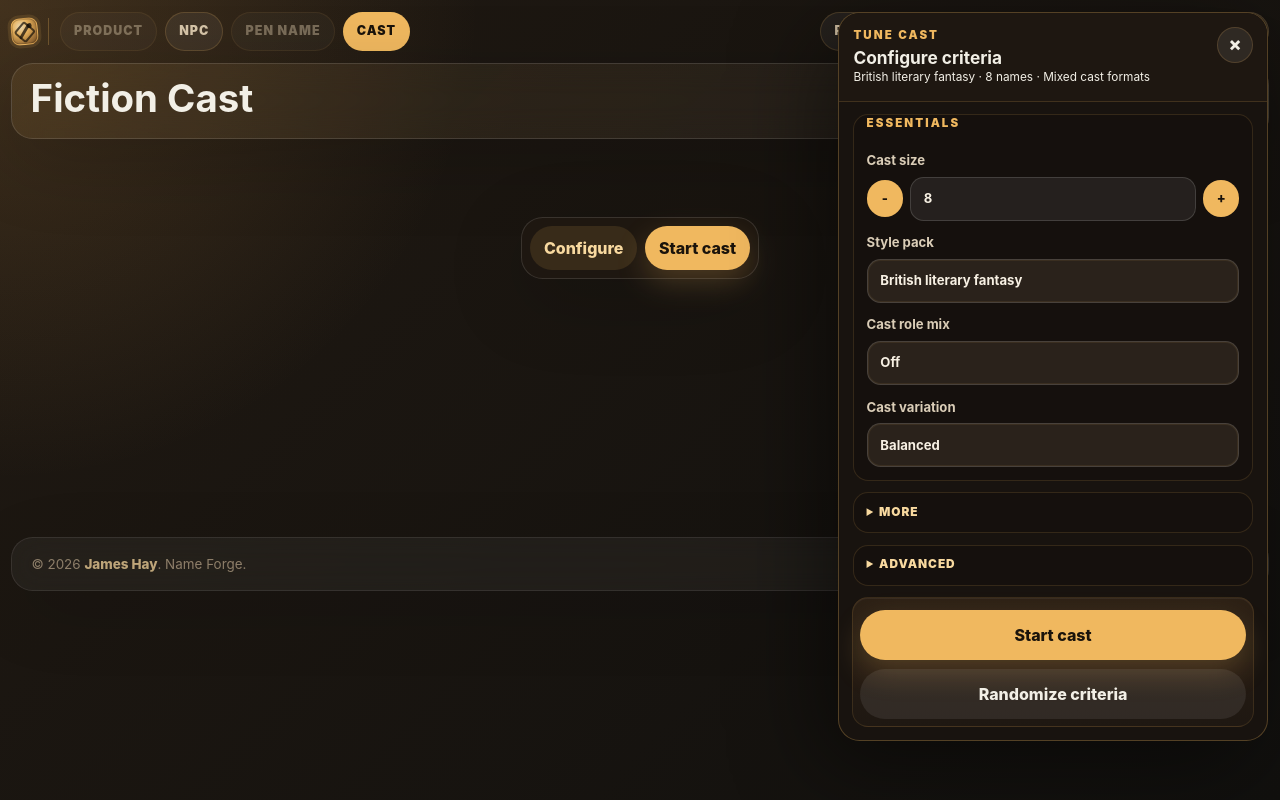
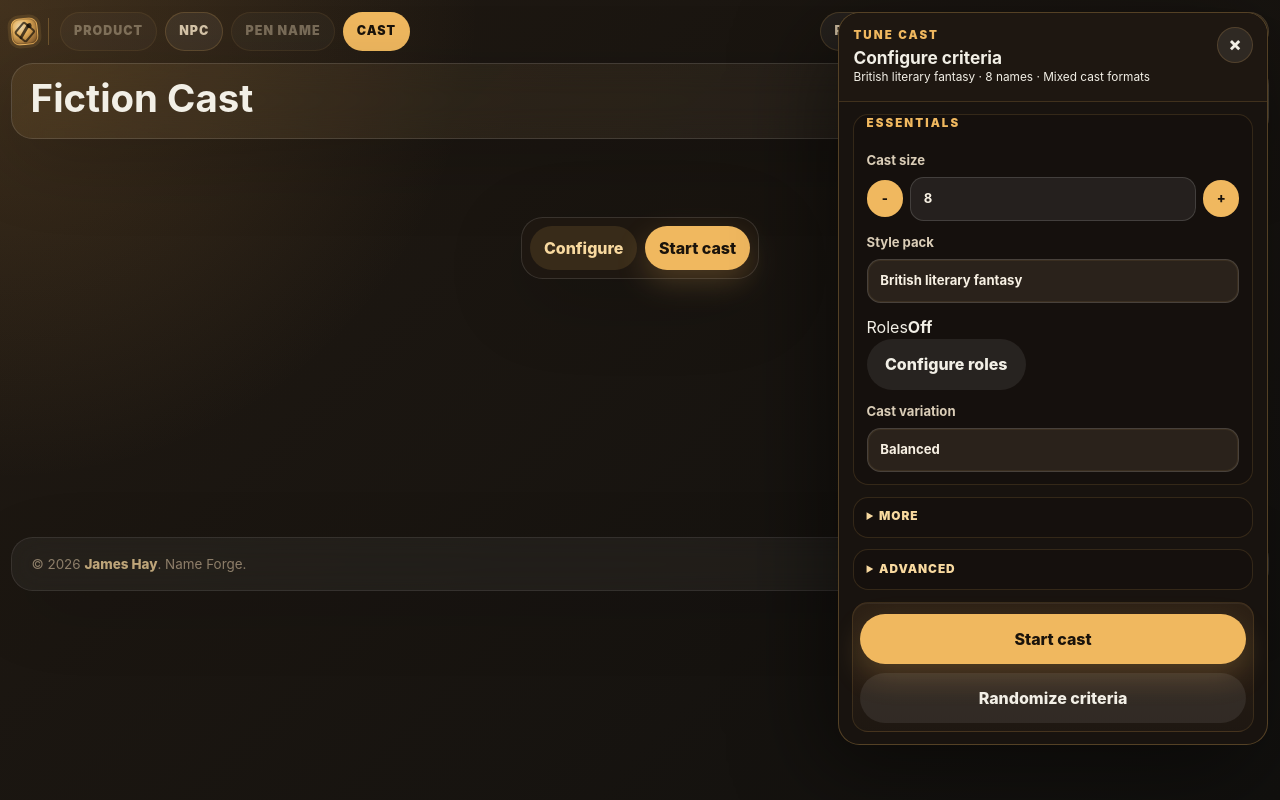
Before and after one commit to jaahay/name-forge, a React (Vite) app: page / in a window 1280 px wide. Both pictures are taken after a click on the button "Configure". Built offline with nearby package versions, Linux system fonts and the light colour scheme.

Commit message:
Consolidate role controls behind the Roles subview

```diff
--- a/src/ui/ConfigureTray.tsx
+++ b/src/ui/ConfigureTray.tsx
@@ -1,14 +1,17 @@
-import { useEffect, useRef, type FormEvent, type KeyboardEvent } from 'react';
-import { castRoleOptions, castRolePresetOptions, roleInfluenceOptions } from '../fictionCast/roles';
+import { useEffect, useRef, useState, type FormEvent, type KeyboardEvent } from 'react';
 import {
   fictionCastSemanticBaselineFromSettings,
   withFictionCastSemanticControl,
   type FictionCastSemanticControlValue,
 } from '../fictionCast/semanticIntent';
-import type { CastRole, CastRolePresetKind, FictionCastSettings, RoleInfluenceLevel } from '../fictionCast/types';
+import type { FictionCastSettings } from '../fictionCast/types';
 import { castVariationOptions, type FictionCastVariation } from '../fictionCast/variation';
 import type { NameFormatKind, StylePackSummary } from '../engine/types';
 import { resolveConfigureFocusTarget, shouldCloseConfigureOnKey } from './configureBehavior';
+import {
+  FictionCastRolesConfiguration,
+  fictionCastRolesSummary,
+} from './FictionCastRolesConfiguration';
 import type { NamingModeConfig } from './modes';
 import { advancedScoreControls, primaryScoreControls, type ControlKey } from './presentation';
 import { ScoreControl } from './ScoreControl';
@@ -39,19 +42,11 @@ interface ConfigureTrayProps {
   onClearLockedNames: () => void;
 }
 
+type ConfigureView = 'criteria' | 'roles';
+
 function clampCastSize(value: number): number {
   if (Number.isNaN(value)) return 1;
   return Math.max(1, Math.min(24, Math.round(value)));
-}
-
-function updateSlotRole(currentRoles: FictionCastSettings['slotRoleOverrides'], index: number, role: CastRole | ''): FictionCastSettings['slotRoleOverrides'] {
-  const nextRoles = { ...(currentRoles ?? {}) };
-  if (role === '') {
-    delete nextRoles[index];
-    return nextRoles;
-  }
-  nextRoles[index] = role;
-  return nextRoles;
 }
 
 function labelForFormat(value: NameFormatKind | undefined): string {
@@ -76,12 +71,14 @@ export function ConfigureTray({
 }: ConfigureTrayProps) {
   const triggerRef = useRef<HTMLButtonElement>(null);
   const closeButtonRef = useRef<HTMLButtonElement>(null);
+  const rolesTriggerRef = useRef<HTMLButtonElement>(null);
+  const rolesBackButtonRef = useRef<HTMLButtonElement>(null);
   const wasOpenRef = useRef(false);
+  const previousViewRef = useRef<ConfigureView>('criteria');
+  const [configureView, setConfigureView] = useState<ConfigureView>('criteria');
   const castSize = clampCastSize(settings.castSize);
   const semanticBaseline = fictionCastSemanticBaselineFromSettings(settings);
-  const slotRoleCount = Math.max(0, Math.min(castSize, 8));
-  const hasRoleMix = (settings.rolePreset ?? 'none') !== 'none';
-  const selectedRoleInfluence = roleInfluenceOptions.find((option) => option.value === (settings.roleInfluence ?? 'off'));
+  const rolesSummary = fictionCastRolesSummary(settings);
   const summarySettings = committedSettings ?? settings;
   const summaryStylePack = stylePacks.find((pack) => pack.id === summarySettings.stylePackId)?.label ?? summarySettings.stylePackId;
   const summaryItems = [summaryStylePack, `${clampCastSize(summarySettings.castSize)} names`, labelForFormat(summarySettings.nameFormat)];
@@ -89,6 +86,7 @@ export function ConfigureTray({
   const castSizeLabel = `${mode.shortLabel} size`;
   const launcherGenerateLabel = hasGeneratedCast ? 'Regenerate' : 'Start cast';
   const drawerGenerateLabel = hasGeneratedCast ? 'Generate' : 'Start cast';
+  const isRolesView = configureView === 'roles';
 
   useEffect(() => {
     const focusTarget = resolveConfigureFocusTarget(wasOpenRef.current, isOpen);
@@ -101,17 +99,38 @@ export function ConfigureTray({
   }, [isOpen]);
 
   useEffect(() => {
+    if (!isOpen) {
+      previousViewRef.current = 'criteria';
+      if (configureView !== 'criteria') setConfigureView('criteria');
+      return;
+    }
+
+    const previousView = previousViewRef.current;
+    if (previousView !== configureView) {
+      if (configureView === 'roles') rolesBackButtonRef.current?.focus();
+      else rolesTriggerRef.current?.focus();
+    }
+    previousViewRef.current = configureView;
+  }, [configureView, isOpen]);
+
+  useEffect(() => {
     if (!isOpen) return undefined;
 
     function closeOnEscape(event: globalThis.KeyboardEvent) {
       if (!shouldCloseConfigureOnKey(event.key)) return;
       event.preventDefault();
+      setConfigureView('criteria');
       onClose();
     }
 
     window.addEventListener('keydown', closeOnEscape);
     return () => window.removeEventListener('keydown', closeOnEscape);
   }, [isOpen, onClose]);
+
+  function closeConfigure() {
+    setConfigureView('criteria');
+    onClose();
+  }
 
   function updateCastSize(value: number) {
     onUpdateSetting('castSize', clampCastSize(value));
@@ -156,9 +175,11 @@ export function ConfigureTray({
         >
           <header className="configure-drawer-header">
             <div className="configure-drawer-heading">
-              <p className="eyebrow">Tune cast</p>
-              <h2 id="fiction-cast-configure-title">Configure criteria</h2>
-              <p className="configure-current-settings">{summaryItems.join(' · ')}</p>
+              <p className="eyebrow">{isRolesView ? 'Configure' : 'Tune cast'}</p>
+              <h2 id="fiction-cast-configure-title">{isRolesView ? 'Roles' : 'Configure criteria'}</h2>
+              <p className="configure-current-settings">
+                {isRolesView ? 'Assignment · generation influence · cast members' : summaryItems.join(' · ')}
+              </p>
             </div>
             <button
               ref={closeButtonRef}
@@ -166,12 +187,22 @@ export function ConfigureTray({
               className="secondary configure-close"
               aria-label="Close configure"
               title="Close configure"
-              onClick={onClose}
+              onClick={closeConfigure}
             >
               ×
             </button>
           </header>
 
+          {isRolesView ? (
+            <div className="configure-sections configure-roles-sections">
+              <FictionCastRolesConfiguration
+                settings={settings}
+                onUpdateSetting={onUpdateSetting}
+                onBack={() => setConfigureView('criteria')}
+                backButtonRef={rolesBackButtonRef}
+              />
+            </div>
+          ) : (
             <div className="configure-sections">
               <section className="control-section configure-essentials" aria-labelledby="configure-essentials-title">
                 <div className="control-section-body">
@@ -190,12 +221,21 @@ export function ConfigureTray({
                       {stylePacks.map((pack) => <option key={pack.id} value={pack.id}>{pack.label}</option>)}
                     </select>
                   </label>
-                <label>
-                  <span>Cast role mix</span>
-                  <select value={settings.rolePreset ?? 'none'} onChange={(event) => onUpdateSetting('rolePreset', event.target.value as CastRolePresetKind)}>
-                    {castRolePresetOptions.map((option) => <option key={option.value} value={option.value}>{option.label}</option>)}
-                  </select>
-                </label>
+                  <div className="configure-role-entry">
+                    <div className="configure-role-summary">
+                      <span>Roles</span>
+                      <strong>{rolesSummary}</strong>
+                    </div>
+                    <button
+                      ref={rolesTriggerRef}
+                      type="button"
+                      className="secondary configure-role-button"
+                      aria-label={`Configure roles, ${rolesSummary}`}
+                      onClick={() => setConfigureView('roles')}
+                    >
+                      Configure roles
+                    </button>
+                  </div>
                   <label>
                     <span>Cast variation</span>
                     <select value={settings.castVariation ?? 'balanced'} onChange={(event) => onUpdateSetting('castVariation', event.target.value as FictionCastVariation)}>
@@ -214,13 +254,6 @@ export function ConfigureTray({
                       {formatOptions.map((option) => <option key={option.value} value={option.value}>{option.label}</option>)}
                     </select>
                   </label>
-                <label>
-                  <span>Role influence</span>
-                  <select value={settings.roleInfluence ?? 'off'} onChange={(event) => onUpdateSetting('roleInfluence', event.target.value as RoleInfluenceLevel)}>
-                    {roleInfluenceOptions.map((option) => <option key={option.value} value={option.value}>{option.label}</option>)}
-                  </select>
-                  <small>{selectedRoleInfluence?.help}</small>
-                </label>
                   {primaryScoreControls.map((control) => (
                     <ScoreControl key={control.key} control={control} value={semanticBaseline[control.key]} onChange={updateSemanticControl} />
                   ))}
@@ -230,19 +263,6 @@ export function ConfigureTray({
               <details className="control-section">
                 <summary>Advanced</summary>
                 <div className="control-section-body">
-                {hasRoleMix ? (
-                  <div className="slot-role-grid" aria-label="Slot role overrides">
-                    {Array.from({ length: slotRoleCount }, (_, index) => (
-                      <label key={`slot-role-${index + 1}`}>
-                        <span>Slot {index + 1}</span>
-                        <select value={settings.slotRoleOverrides?.[index] ?? ''} onChange={(event) => onUpdateSetting('slotRoleOverrides', updateSlotRole(settings.slotRoleOverrides, index, event.target.value as CastRole | ''))}>
-                          <option value="">Use role mix</option>
-                          {castRoleOptions.map((option) => <option key={option.value} value={option.value}>{option.label}</option>)}
-                        </select>
-                      </label>
-                    ))}
-                  </div>
-                ) : null}
                   {advancedScoreControls.map((control) => (
                     <ScoreControl key={control.key} control={control} value={semanticBaseline[control.key]} onChange={updateSemanticControl} />
                   ))}
@@ -261,6 +281,7 @@ export function ConfigureTray({
                 ) : null}
               </div>
             </div>
+          )}
         </form>
       ) : null}
     </>
```
Lines whose indentation alone changed are shown as unchanged.
